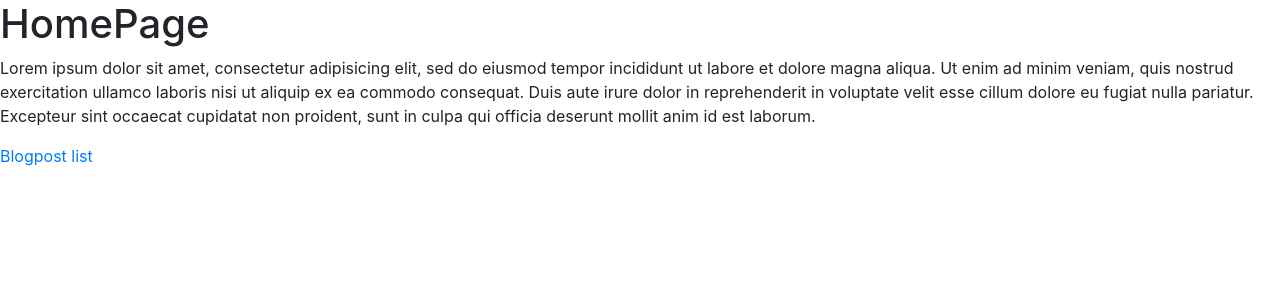
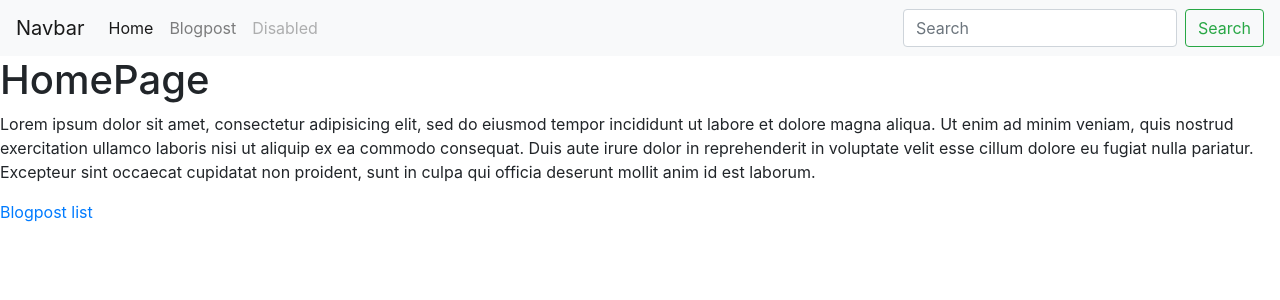
Before and after one commit to IlyaShyma/djangoProject, a Django app: page / in a window 1280 px wide. Shown: the top 300 px of the page. Run offline with Django 4.2, Linux system fonts and the light colour scheme; some libraries are stand-ins or nearby versions.

Commit message:
added navbar

```diff
--- a/blog/templates/blog/blogpost/list.html
+++ b/blog/templates/blog/blogpost/list.html
@@ -2,6 +2,7 @@
 
 {% block list_title %} Blog Post {% endblock %}
 {% block content_title %} Blog post {% endblock %}
+{% block blog_current %}(current){% endblock %}
 
 {% block table_head %}
     <th>Title</th>
--- a/templates/base.html
+++ b/templates/base.html
@@ -12,6 +12,30 @@
     <title>{% block title %} {% endblock%}</title>
   </head>
   <body>
+    <nav class="navbar navbar-expand-lg navbar-light bg-light">
+  <button class="navbar-toggler" type="button" data-toggle="collapse" data-target="#navbarTogglerDemo03" aria-controls="navbarTogglerDemo03" aria-expanded="false" aria-label="Toggle navigation">
+    <span class="navbar-toggler-icon"></span>
+  </button>
+  <a class="navbar-brand" href="#">Navbar</a>
+
+  <div class="collapse navbar-collapse" id="navbarTogglerDemo03">
+    <ul class="navbar-nav mr-auto mt-2 mt-lg-0">
+      <li class="nav-item active">
+        <a class="nav-link" href="{% url "homepage" %}">Home <span class="sr-only">{% block home_current %} {% endblock%}</span></a>
+      </li>
+      <li class="nav-item">
+        <a class="nav-link" href="{% url "blog:blogpost-list" %}">Blogpost<span class="sr-only">{% block blog_current %} {% endblock%}</span></a>
+      </li>
+      <li class="nav-item">
+        <a class="nav-link disabled" href="#">Disabled</a>
+      </li>
+    </ul>
+    <form class="form-inline my-2 my-lg-0">
+      <input class="form-control mr-sm-2" type="search" placeholder="Search" aria-label="Search">
+      <button class="btn btn-outline-success my-2 my-sm-0" type="submit">Search</button>
+    </form>
+  </div>
+</nav>
     {% block content %}
 
 
@@ -19,7 +43,7 @@
     <!-- Optional JavaScript -->
     <!-- jQuery first, then Popper.js, then Bootstrap JS -->
     <script src="https://code.jquery.com/jquery-3.4.1.slim.min.js" integrity="sha384-J6qa4849blE2+poT4WnyKhv5vZF5SrPo0iEjwBvKU7imGFAV0wwj1yYfoRSJoZ+n" crossorigin="anonymous"></script>
-    <script src="https://cdn.jsdelivr.net/npm/popper.js@1.16.0/dist/umd/popper.min.js" integrity="sha384-Q6E9RHvbIyZFJoft+2mJbHaEWldlvI9IOYy5n3zV9zzTtmI3UksdQRVvoxMfooAo" crossorigin="anonymous"></script>
+    <script src="https://cdn.jsdelivr.net/npm/popper.js@1.1 6.0/dist/umd/popper.min.js" integrity="sha384-Q6E9RHvbIyZFJoft+2mJbHaEWldlvI9IOYy5n3zV9zzTtmI3UksdQRVvoxMfooAo" crossorigin="anonymous"></script>
     <script src="https://cdn.jsdelivr.net/npm/bootstrap@4.4.1/dist/js/bootstrap.min.js" integrity="sha384-wfSDF2E50Y2D1uUdj0O3uMBJnjuUD4Ih7YwaYd1iqfktj0Uod8GCExl3Og8ifwB6" crossorigin="anonymous"></script>
   </body>
 </html>
--- a/templates/home.html
+++ b/templates/home.html
@@ -1,5 +1,6 @@
 {% extends "base.html" %}
 {% block title %}Homepage{% endblock %}
+{% block home_current %}(current){% endblock %}
 {% block content %}
 
     <h1> HomePage</h1>
```
